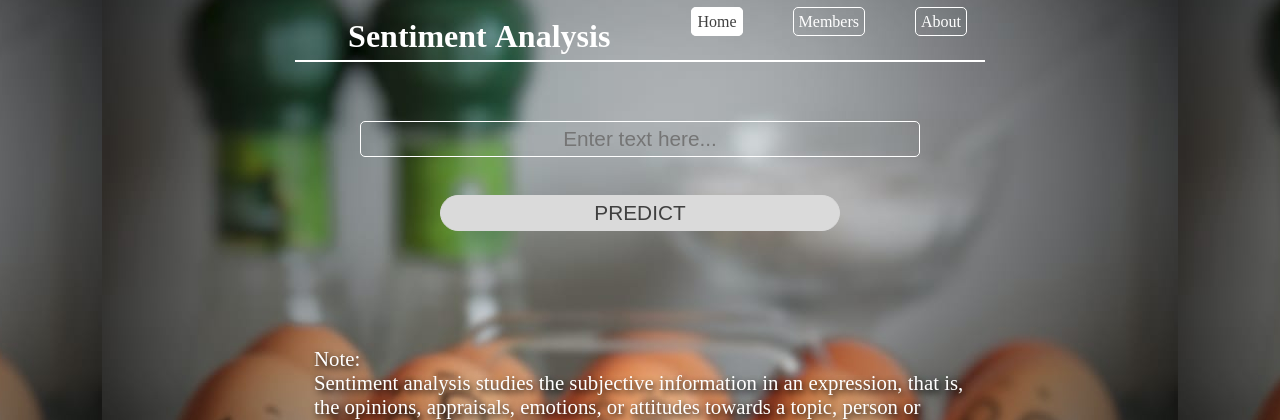
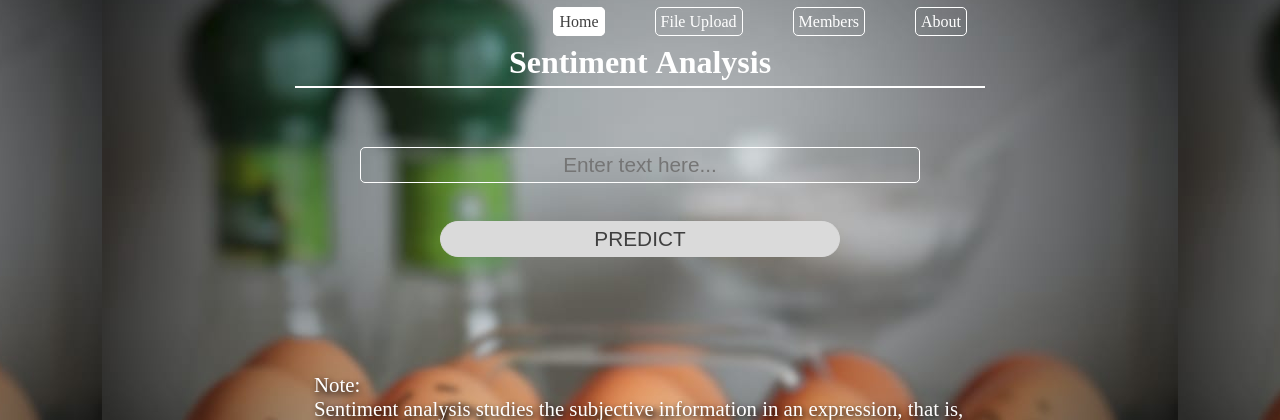
Before and after one commit to ds-2021-tu/arnav-sentiment-analysis, a Flask app: page / in a window 1280 px wide. Shown: the top 420 px of the page. Run offline with Flask 2, Linux system fonts and the light colour scheme; parts of the project's set-up code (start-up, migrations or seed data) failed here and were passed over.

Commit message:
file link

```diff
--- a/templates/index.html
+++ b/templates/index.html
@@ -32,8 +32,11 @@
     <div class="nav">
         <ul>
             <li><a class="active" href="/">Home</a></li>
+            <li><a href="/upload">File Upload</a></li>
             <li><a href="/member">Members</a></li>
+
             <li><a href="/about">About</a></li>
+
         </ul>
     </div>
     <br>
```
